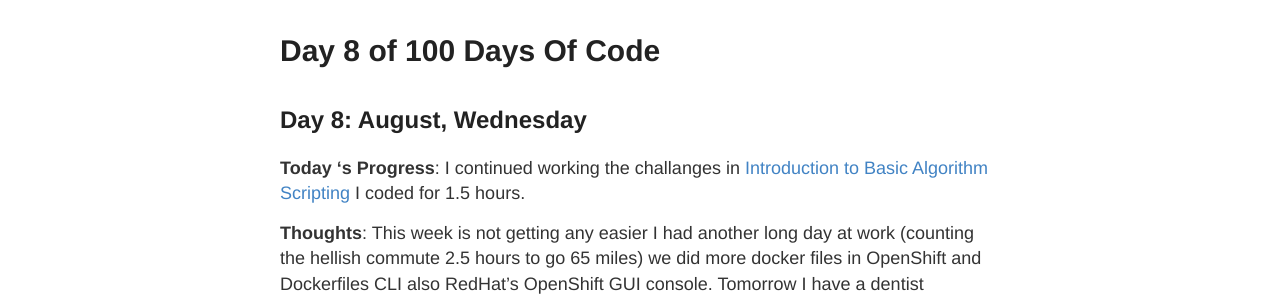
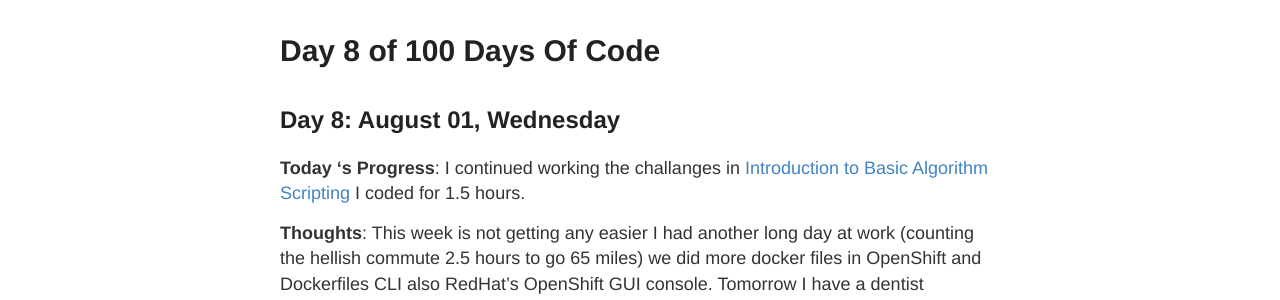
Before and after one commit to Johnny2136/johnny2136.github.io, a Jekyll site: the page built from _posts/2018-8-1-100DaysOfCode - Day8.md, in a window 1280 px wide. Shown: the part 136-436 px from the top of the page. Built offline with Jekyll 4.4.1, drawn with Linux system fonts in a browser that asks for light colours; comment, search, counter and statistics services are not loaded.

Commit message:
Update 2018-8-1-100DaysOfCode - Day8.md

```diff
--- a/_posts/2018-8-1-100DaysOfCode - Day8.md
+++ b/_posts/2018-8-1-100DaysOfCode - Day8.md
@@ -2,7 +2,7 @@
 layout: post
 title: Day 8 of 100 Days Of Code
 ---
-## Day 8: August, Wednesday
+## Day 8: August 01, Wednesday
 
 **Today 's Progress**: I continued working the challanges in [Introduction to Basic Algorithm Scripting](https://learn.freecodecamp.org/javascript-algorithms-and-data-structures/basic-algorithm-scripting) I coded for 1.5 hours.
 
```
